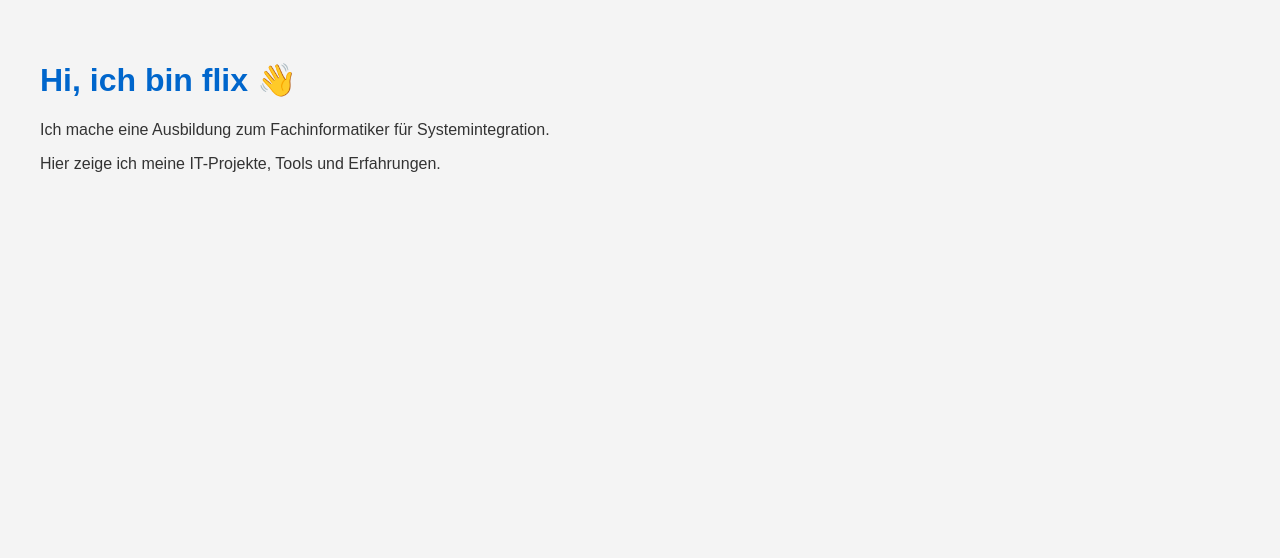
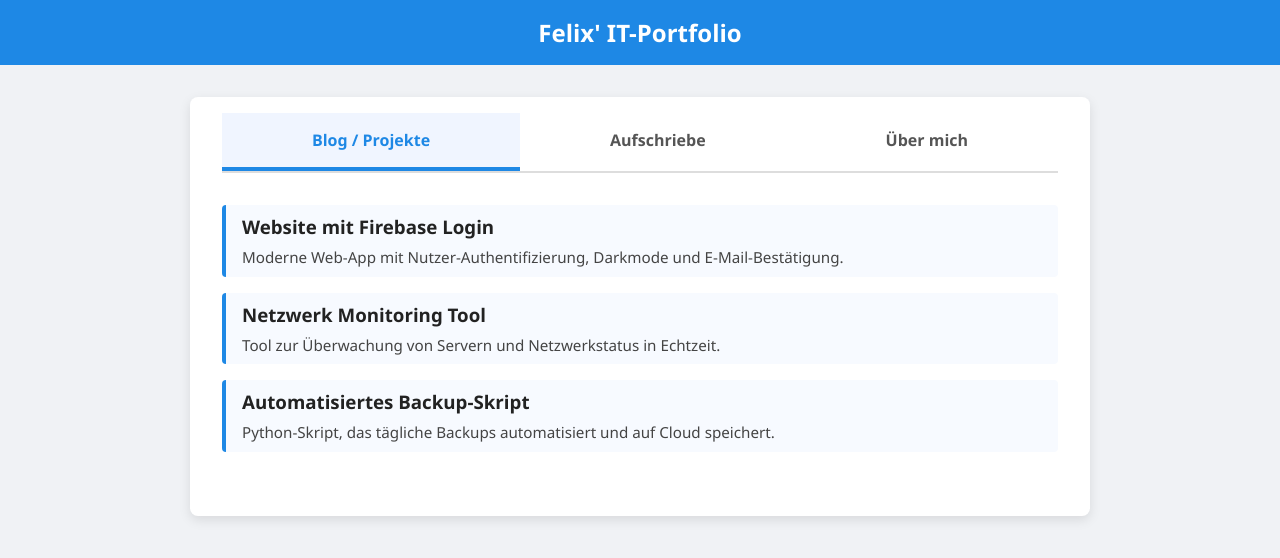
Before and after one commit to flix-byte/web, a plain HTML site: page index.html in a window 1280 px wide. Drawn offline with Linux system fonts and the light colour scheme.

Commit message:
Update index.html

```diff
--- a/index.html
+++ b/index.html
@@ -1,23 +1,187 @@
 <!DOCTYPE html>
 <html lang="de">
 <head>
-  <meta charset="UTF-8">
-  <title>Felix – IT & Projekte</title>
-  <style>
-    body {
-      font-family: Arial, sans-serif;
-      background: #f4f4f4;
-      padding: 2rem;
-      color: #333;
+<meta charset="UTF-8" />
+<meta name="viewport" content="width=device-width, initial-scale=1" />
+<title>Felix' IT-Portfolio</title>
+<style>
+  /* Reset & Basis */
+  *, *::before, *::after {
+    box-sizing: border-box;
+  }
+  body {
+    font-family: 'Segoe UI', Tahoma, Geneva, Verdana, sans-serif;
+    margin: 0; padding: 0;
+    background: #f0f2f5;
+    color: #222;
+  }
+  header {
+    background: #1e88e5;
+    color: white;
+    padding: 1rem 2rem;
+    font-size: 1.5rem;
+    font-weight: 700;
+    text-align: center;
+  }
+  main {
+    max-width: 900px;
+    margin: 2rem auto;
+    background: white;
+    border-radius: 8px;
+    box-shadow: 0 4px 12px rgb(0 0 0 / 0.1);
+    padding: 1rem 2rem 2rem;
+  }
+  /* Tabs */
+  .tabs {
+    display: flex;
+    border-bottom: 2px solid #ddd;
+    cursor: pointer;
+  }
+  .tab {
+    flex-grow: 1;
+    text-align: center;
+    padding: 1rem 0;
+    font-weight: 600;
+    color: #555;
+    transition: background 0.3s, color 0.3s;
+  }
+  .tab:hover {
+    background: #e0e7ff;
+  }
+  .tab.active {
+    border-bottom: 4px solid #1e88e5;
+    color: #1e88e5;
+    font-weight: 700;
+    background: #f0f5ff;
+  }
+  /* Content */
+  .tab-content {
+    display: none;
+    padding: 1rem 0;
+    line-height: 1.5;
+  }
+  .tab-content.active {
+    display: block;
+  }
+  /* Blog / Projekte Styles */
+  .project-list {
+    list-style: none;
+    padding: 0;
+  }
+  .project-list li {
+    margin-bottom: 1rem;
+    border-left: 4px solid #1e88e5;
+    background: #f7faff;
+    padding: 0.5rem 1rem;
+    border-radius: 4px;
+  }
+  .project-list li h3 {
+    margin: 0 0 0.3rem;
+  }
+  .project-list li p {
+    margin: 0;
+    font-size: 0.95rem;
+    color: #444;
+  }
+  /* Aufschriebe */
+  .notes {
+    background: #f9f9f9;
+    border-left: 4px solid #4caf50;
+    padding: 1rem;
+    border-radius: 4px;
+  }
+  /* Über mich */
+  .about {
+    font-size: 1rem;
+    color: #333;
+  }
+  /* Responsive */
+  @media (max-width: 600px) {
+    main {
+      margin: 1rem;
+      padding: 1rem;
     }
-    h1 {
-      color: #0066cc;
+    .tabs {
+      flex-direction: column;
     }
-  </style>
+    .tab {
+      border-bottom: 1px solid #ddd;
+    }
+  }
+</style>
 </head>
 <body>
-  <h1>Hi, ich bin flix 👋</h1>
-  <p>Ich mache eine Ausbildung zum Fachinformatiker für Systemintegration.</p>
-  <p>Hier zeige ich meine IT-Projekte, Tools und Erfahrungen.</p>
+
+<header>Felix' IT-Portfolio</header>
+
+<main>
+  <div class="tabs">
+    <div class="tab active" data-tab="projects">Blog / Projekte</div>
+    <div class="tab" data-tab="notes">Aufschriebe</div>
+    <div class="tab" data-tab="about">Über mich</div>
+  </div>
+
+  <section id="projects" class="tab-content active">
+    <ul class="project-list">
+      <li>
+        <h3>Website mit Firebase Login</h3>
+        <p>Moderne Web-App mit Nutzer-Authentifizierung, Darkmode und E-Mail-Bestätigung.</p>
+      </li>
+      <li>
+        <h3>Netzwerk Monitoring Tool</h3>
+        <p>Tool zur Überwachung von Servern und Netzwerkstatus in Echtzeit.</p>
+      </li>
+      <li>
+        <h3>Automatisiertes Backup-Skript</h3>
+        <p>Python-Skript, das tägliche Backups automatisiert und auf Cloud speichert.</p>
+      </li>
+    </ul>
+  </section>
+
+  <section id="notes" class="tab-content">
+    <div class="notes">
+      <h3>Wichtige Aufschriebe</h3>
+      <ul>
+        <li>Git: Versionskontrolle ist das A und O.</li>
+        <li>Docker: Container erleichtern Entwicklung und Deployment.</li>
+        <li>Linux: Gute Kenntnisse in der Shell machen vieles einfacher.</li>
+        <li>Firebase Auth: Nutzt OAuth und sichere Methoden für Login-Systeme.</li>
+      </ul>
+    </div>
+  </section>
+
+  <section id="about" class="tab-content">
+    <div class="about">
+      <h3>Über Felix</h3>
+      <p>Hallo, nenn mich Flix und ich mache eine Ausbildung zum Fachinformatiker für Systemintegration. Ich interessiere mich besonders für Webentwicklung, Netzwerktechnik und IT-Sicherheit.</p>
+      <p>Ich baue gerne praktische Projekte, um mein Wissen anzuwenden und mich ständig weiterzuentwickeln.</p>
+      <p>Wenn du mehr wissen willst, melde dich gern!</p>
+    </div>
+  </section>
+</main>
+
+<script>
+  const tabs = document.querySelectorAll('.tab');
+  const contents = document.querySelectorAll('.tab-content');
+
+  tabs.forEach(tab => {
+    tab.addEventListener('click', () => {
+      // Tabs aktivieren/deaktivieren
+      tabs.forEach(t => t.classList.remove('active'));
+      tab.classList.add('active');
+
+      // Content zeigen/verstecken
+      const target = tab.getAttribute('data-tab');
+      contents.forEach(c => {
+        if (c.id === target) {
+          c.classList.add('active');
+        } else {
+          c.classList.remove('active');
+        }
+      });
+    });
+  });
+</script>
+
 </body>
 </html>
```
